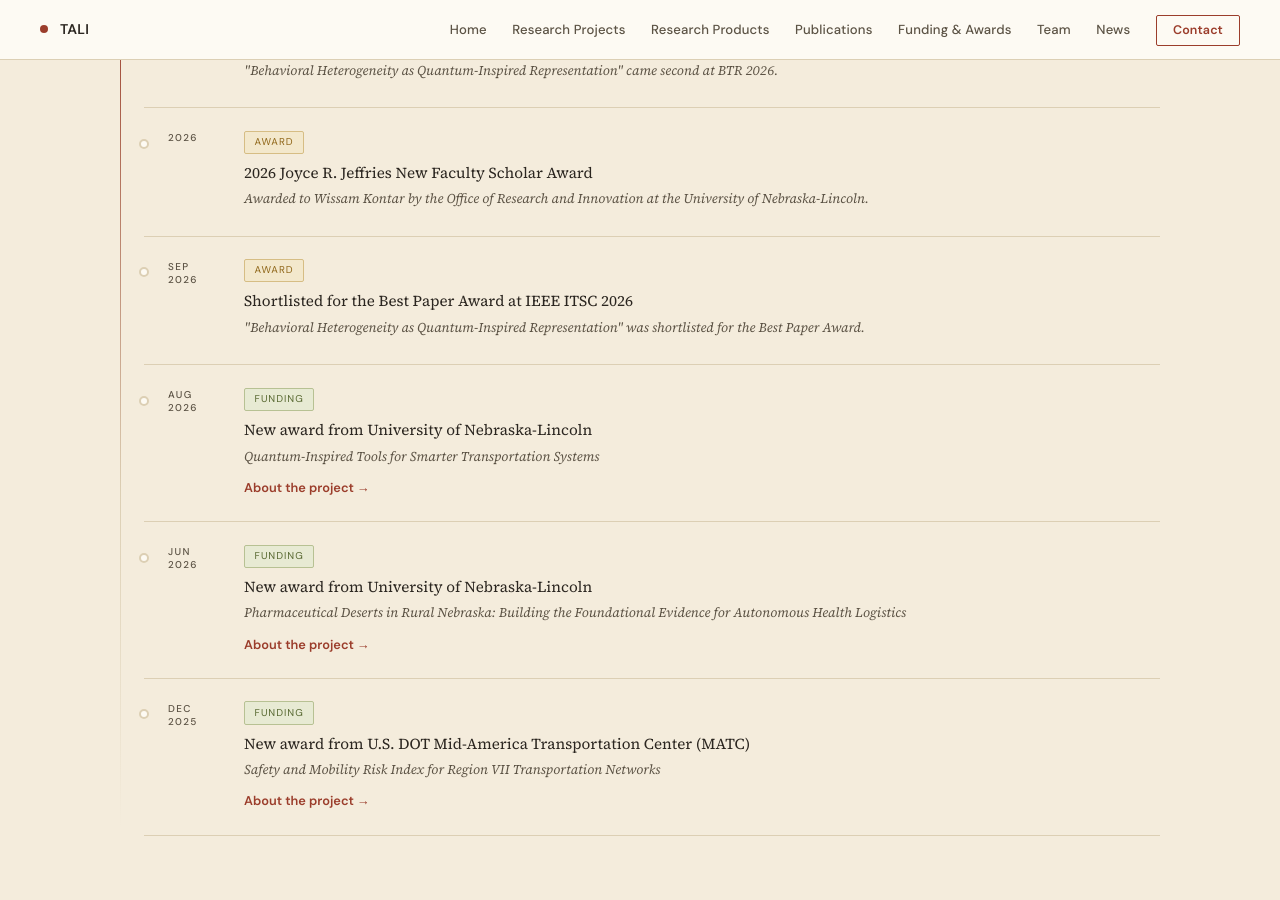
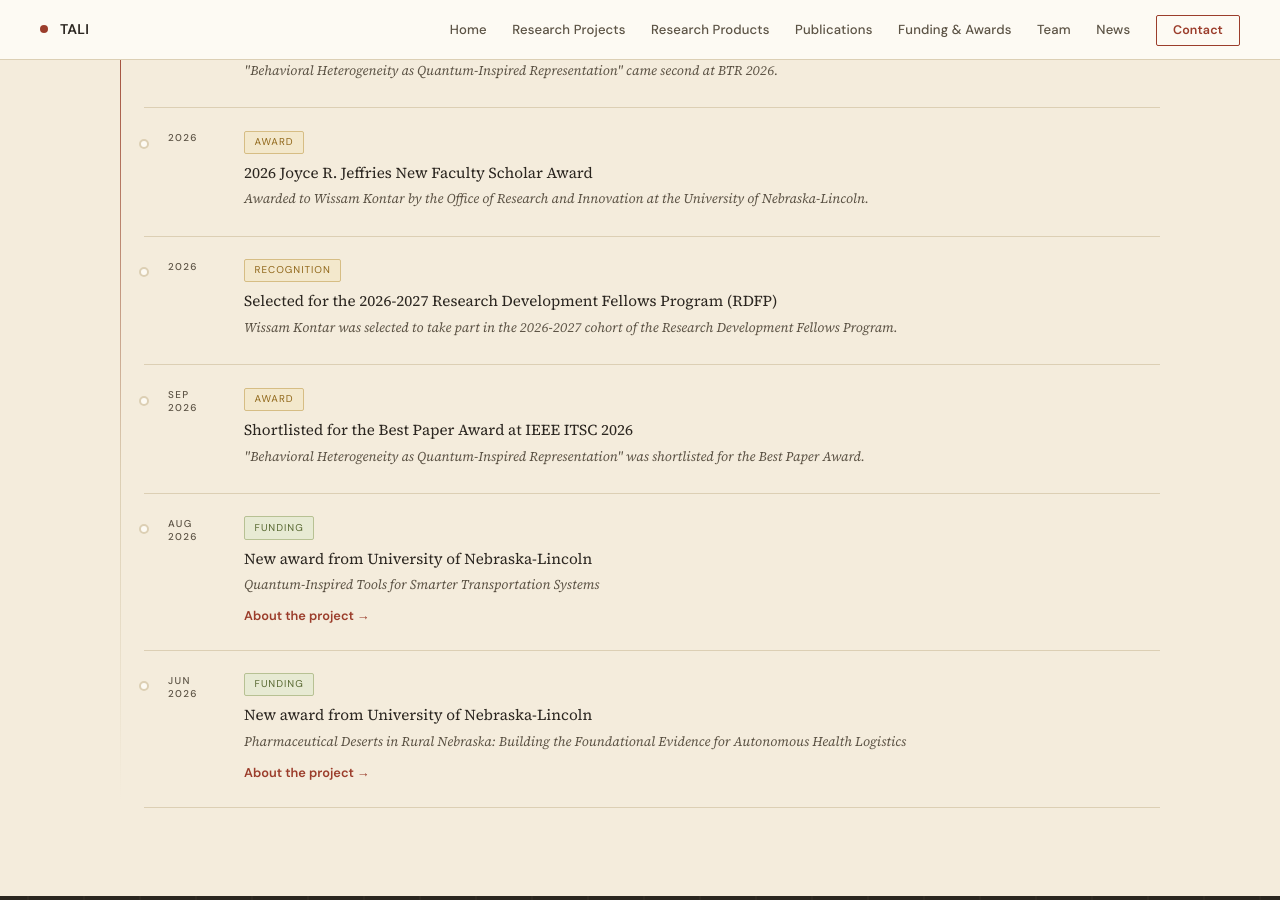
Before and after one commit to wissamkontar/wissamkontar.github.io, a Jekyll site: the page built from index.html, in a window 1280 px wide and 900 px high, scrolled down 7380 px. Built offline with Jekyll 4.4.1, drawn with Linux system fonts in a browser that asks for light colours.

Commit message:
Add selection for the 2026-2027 Research Development Fellows Program
Co-Authored-By: Claude Fable 5.2 <noreply@anthropic.com>
Claude-Session: https://claude.ai/code/session_01Lzm3hfbMCCSUqxQdsXPYQj

```diff
--- a/_data/awards.yml
+++ b/_data/awards.yml
@@ -1,6 +1,11 @@
 # Awards and recognition, shown on the Funding & Awards page and in News. Add new ones at the top.
 # date: "YEAR-MONTH", or just "YEAR" when the month is not known. Keep the quotes.
 # kind: Award or Recognition
+
+- date: "2026"
+  kind: Recognition
+  title: Selected for the 2026-2027 Research Development Fellows Program (RDFP)
+  text: Wissam Kontar was selected to take part in the 2026-2027 cohort of the Research Development Fellows Program.
 
 - date: "2026"
   kind: Award
@@ -30,4 +35,4 @@
 - date: "2022-05"
   kind: Recognition
   title: Rising Star in NSF Cyber-Physical Systems
-  text: Selected as a Rising Star in NSF Cyber-Physical Systems by the Link Lab at the University of Virginia.
+  text: Selected as a Rising Star in NSF Cyber-Physical Systems by the Link Lab at the University of Nebraska-Lincoln.
```
